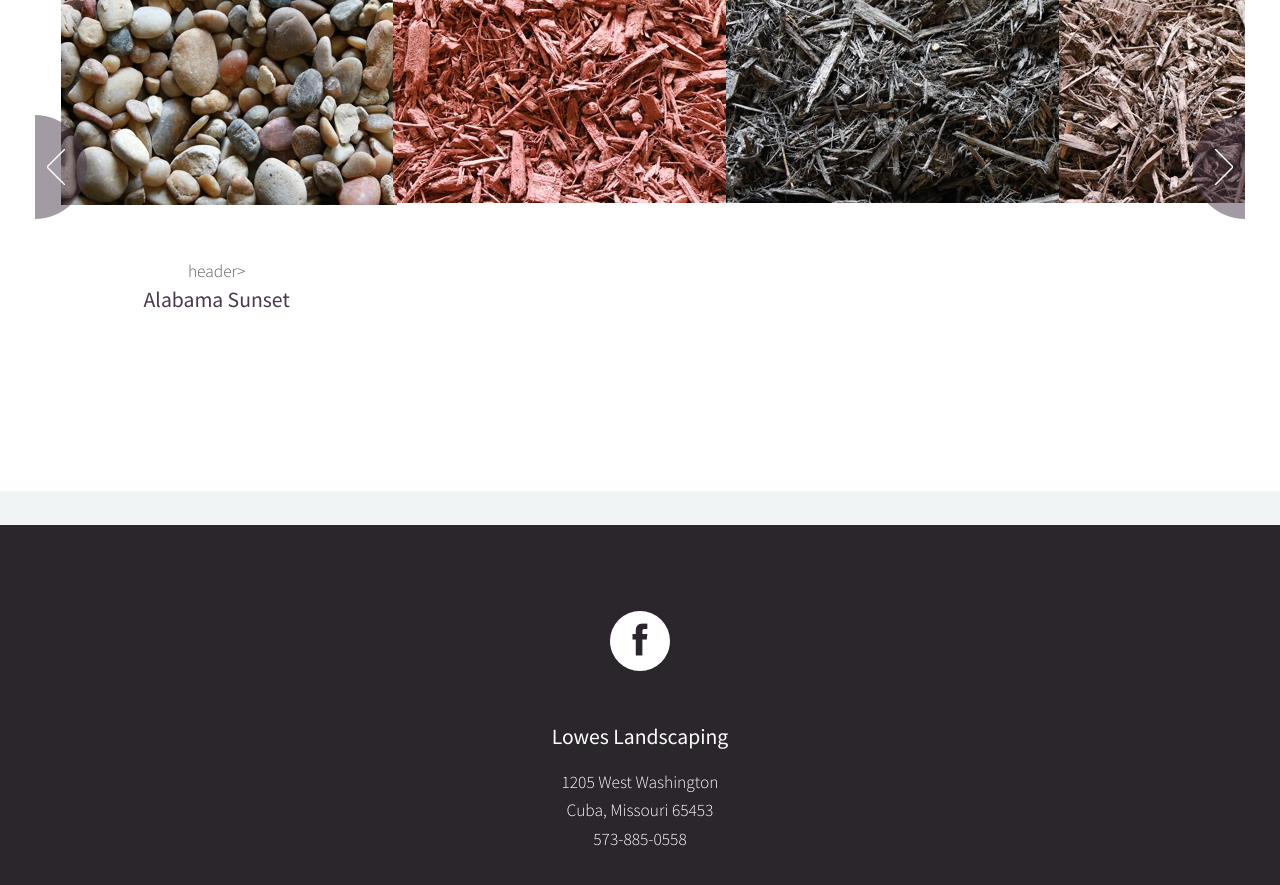
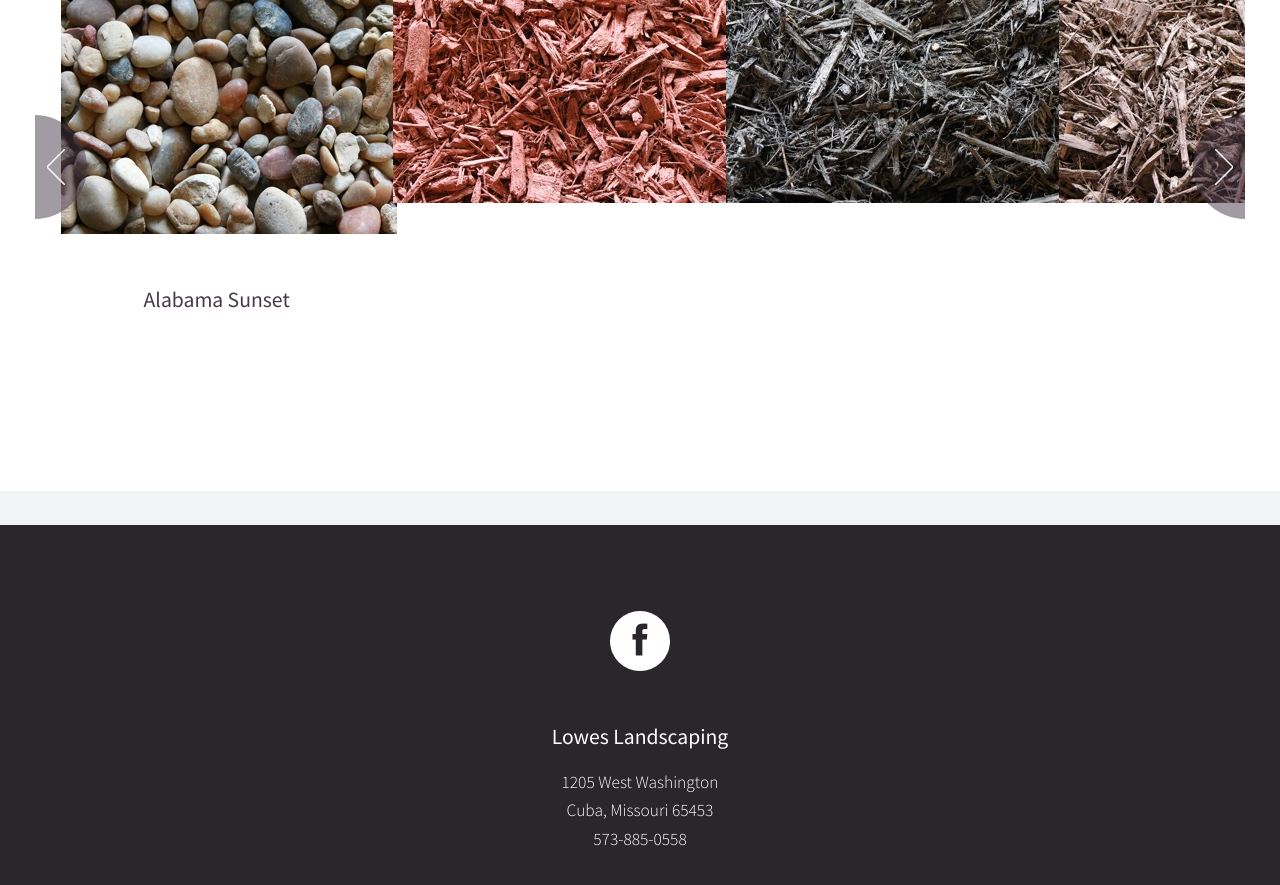
Before and after one commit to LowesLandscaping/loweslandscaping.github.io, a Jekyll site: the page built from retail2.html, in a window 1280 px wide and 900 px high, scrolled down 1893 px. Shown: the top 885 px of the window. Built offline with Jekyll 4.4.1, drawn with Linux system fonts in a browser that asks for light colours; Markdown is read by kramdown in place of the engine named in the settings.

Commit message:
fixed > on retail2.html page

```diff
--- a/retail2.html
+++ b/retail2.html
@@ -105,7 +105,7 @@
 
 		<article>
 			<img id="Alabama_Sunset" class="image featured" src="images/mulch/Alabama_Sunset.jpg" alt="Alabama Sunset" />
-			header>
+			<header>
 				<h3>Alabama Sunset</h3>
 			</header>
 		</article>
@@ -133,7 +133,7 @@
 			<p>Creative ideas and practical solutions for outdoor living  </p>		-->
 		</article>
 
-		<<article>
+		<article>
 			<img id="Compost" class="image featured" src="images/mulch/Compost.jpg" alt="Compost" />
 			<!--<header>
 				<h3>Patios, Walkways</h3>
```
